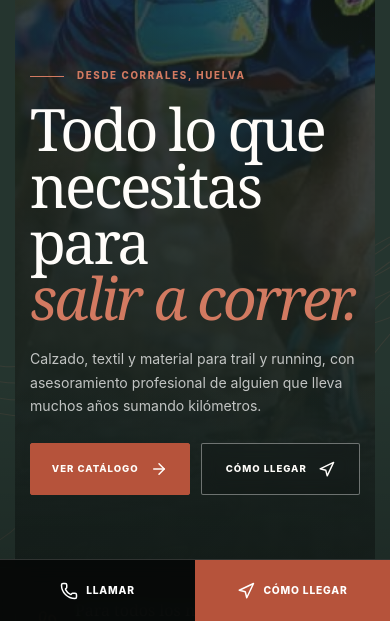
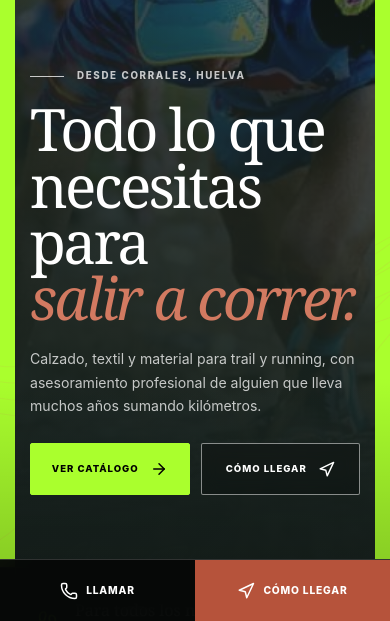
Before and after one commit to caporrfer/ibhola, a Next.js app: page / in a window 390 px wide. Shown: the part 223-844 px from the top of the page. Built offline with nearby package versions, Linux system fonts and the light colour scheme; no server answers.

Commit message:
Alternate homepage green and black sections

```diff
--- a/app/globals.css
+++ b/app/globals.css
@@ -1,8 +1,8 @@
 @import "tailwindcss";
 
 :root {
-  --black: #080908;
-  --forest: #25352f;
+  --black: #000000;
+  --forest: #aaff2d;
   --forest-deep: #18231f;
   --forest-soft: #344840;
   --terracotta: #b6533b;
@@ -568,3 +568,52 @@ h1 em, h2 em { color: var(--terracotta-light); font-style: italic; font-weight:
   .home-contact-cta { margin-top: 55px; padding: 28px 22px; }
   .home-contact-cta .button { width: 100%; }
 }
+
+/* Homepage: balanced alternating green and black sections */
+.hero, .about, .reviews { background: #aaff2d; color: #000; }
+.principles, .home-services, .contact { background: #000; color: #fff; }
+
+.hero .eyebrow, .hero__lead { color: rgba(0,0,0,.72); }
+.hero .button { border-color: #000; background: #000; color: #aaff2d; }
+.hero .button:hover { border-color: #000; background: #000; color: #fff; }
+.hero .button--ghost { border-color: rgba(0,0,0,.55); background: transparent; color: #000; }
+.hero .button--ghost:hover { border-color: #000; background: #000; color: #aaff2d; }
+
+.principles { border-color: rgba(255,255,255,.16); }
+.principles svg, .principles__rating span b { color: #aaff2d; }
+
+.about .eyebrow, .about__lead, .about__copy > p:not(.eyebrow):not(.about__lead) { color: rgba(0,0,0,.72); }
+.about .text-link { color: #000; }
+
+.home-services .eyebrow, .home-services .service svg { color: #aaff2d; }
+.home-services .section-heading > p, .home-services .service p { color: rgba(255,255,255,.7); }
+.home-services .services, .home-services .service { border-color: rgba(255,255,255,.2); }
+.home-services .button--dark { border-color: #aaff2d; background: #aaff2d; color: #000; }
+.home-services .button--dark:hover { border-color: #fff; background: #fff; color: #000; }
+
+.reviews .eyebrow, .reviews__score > span, .reviews__google > svg { color: #000; }
+.reviews__score { border-color: rgba(0,0,0,.28); }
+.reviews__score small { color: rgba(0,0,0,.62); }
+.reviews__google { border-color: #000; background: #000; color: #fff; }
+.reviews__google p { color: rgba(255,255,255,.72); }
+.reviews__google .button { border-color: #aaff2d; background: #aaff2d; color: #000; }
+.reviews__google .button:hover { border-color: #fff; background: #fff; }
+
+.contact .eyebrow, .contact__detail svg { color: #aaff2d; }
+.contact__heading > p:last-child { color: rgba(255,255,255,.7); }
+.contact__main { border-color: rgba(255,255,255,.22); background: #000; color: #fff; }
+.contact__detail + .contact__detail, .hours, .hours__row { border-color: rgba(255,255,255,.18); }
+.contact__detail small, .hours__row span { color: rgba(255,255,255,.58); }
+.contact__buttons .button { border-color: #aaff2d; background: #aaff2d; color: #000; }
+.contact__map-label { background: #000; color: #aaff2d; }
+.home-contact-cta { background: #aaff2d; color: #000; }
+.home-contact-cta .eyebrow, .home-contact-cta p:last-child { color: rgba(0,0,0,.7); }
+.home-contact-cta .button { border-color: #000; background: #000; color: #aaff2d; }
+
+@media (max-width: 850px) {
+  .hero { color: #fff; }
+  .hero .eyebrow, .hero__lead { color: rgba(255,255,255,.75); }
+  .hero .button { border-color: #aaff2d; background: #aaff2d; color: #000; }
+  .hero .button--ghost { border-color: rgba(255,255,255,.5); background: rgba(0,0,0,.24); color: #fff; }
+  .hero .button--ghost:hover { border-color: #fff; background: #fff; color: #000; }
+}
```
